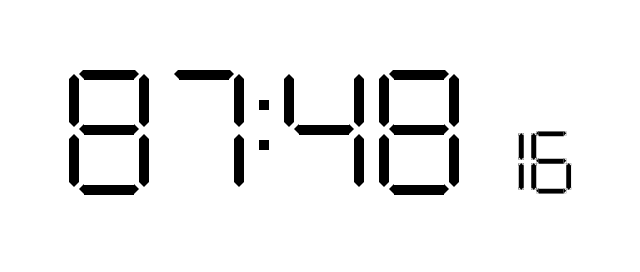
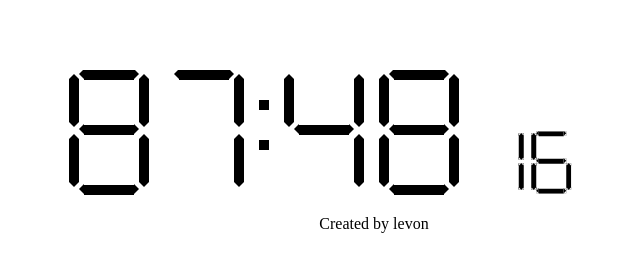
Before and after one commit to cntree/cntree.github.io, a plain HTML site: page demo/clock/index.html in a window 1280 px wide. Shown: the whole page, without its empty margins (266-906 px from the left). Drawn offline with Linux system fonts and the light colour scheme.

Commit message:
update clock add created

```diff
--- a/demo/clock/index.html
+++ b/demo/clock/index.html
@@ -73,6 +73,11 @@
           <i class="digit rdigit d7"></i>
         </div>
       </div>
+      <div>
+        <p style="text-align: center">
+          Created by levon
+        </p>
+      </div>
     </div>
     <script type="text/javascript">
       $(document).ready(function () {
```
